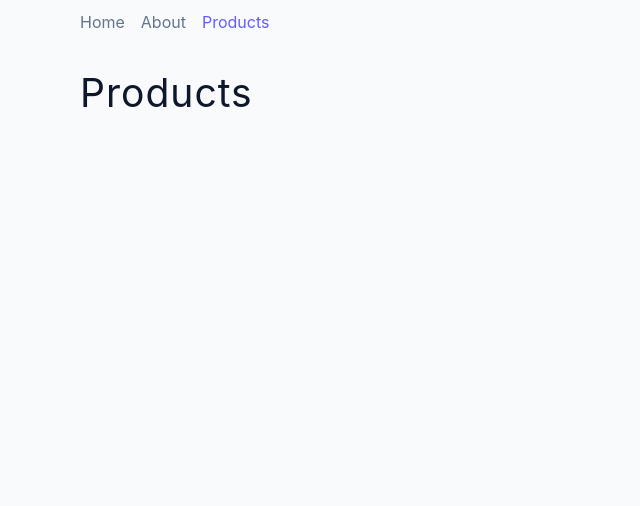
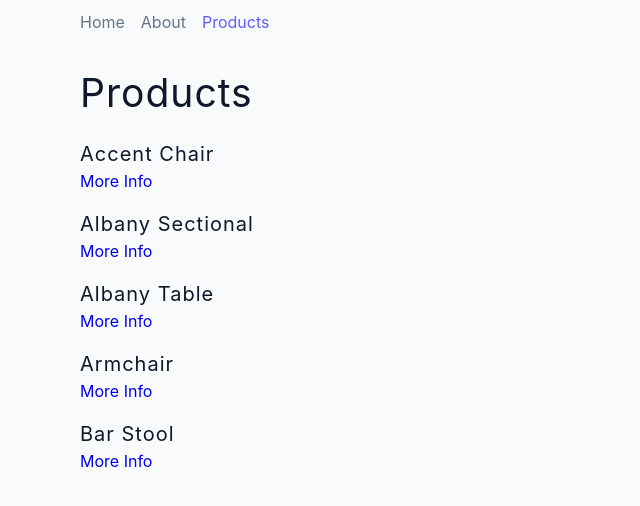
Before and after one commit to digirajsolutions/react-router-6, a React (Create React App) app: page /products in a window 1280 px wide. Shown: the top 506 px of the page, without its empty margins (0-640 px from the left). Built offline with nearby package versions, Linux system fonts and the light colour scheme.

Commit message:
Iterate over products and display them on single product page

```diff
--- a/src/pages/Products.js
+++ b/src/pages/Products.js
@@ -1,11 +1,24 @@
+import { Link } from 'react-router-dom'
+import products from '../data'
+
 const Products = () => {
   return (
     <>
       <section className='section'>
         <h2>products</h2>
+        <div className='products'>
+          {products.map((product) => {
+            return (
+              <article key={product.id}>
+                <h5>{product.name}</h5>
+                <Link to={`/products/${product.id}`}>More Info</Link>
+              </article>
+            )
+          })}
+        </div>
       </section>
     </>
-  );
-};
+  )
+}
 
-export default Products;
+export default Products
--- a/src/pages/SingleProduct.js
+++ b/src/pages/SingleProduct.js
@@ -1,11 +1,15 @@
 import { Link, useParams } from 'react-router-dom'
+import products from '../data'
 
 const SingleProduct = () => {
   const { productId } = useParams()
+  const product = products.find((product) => product.id === productId)
+  const { image, name } = product
 
   return (
     <section className='section product'>
-      <h2>{productId}</h2>
+      <img src={image} alt={name} />
+      <h2>{name}</h2>
       <Link to='/products'>back to products</Link>
     </section>
   )
```
